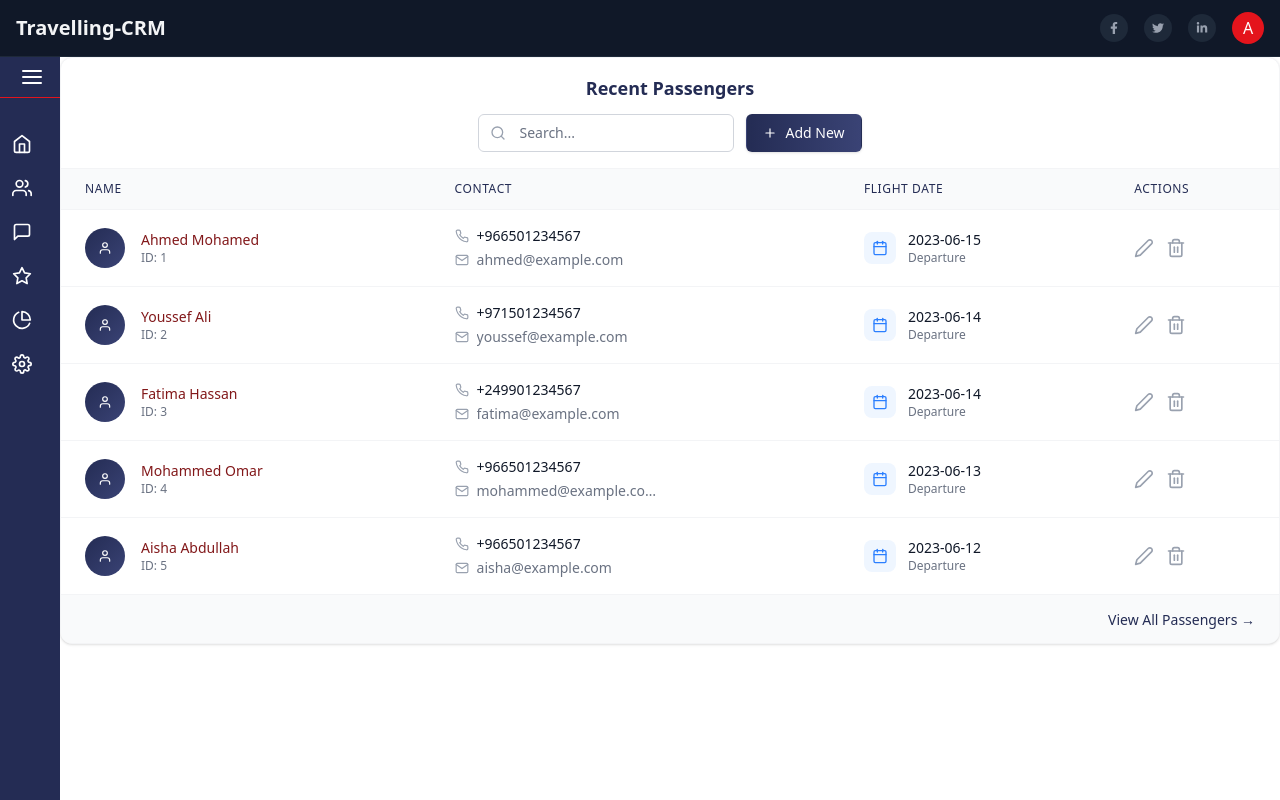
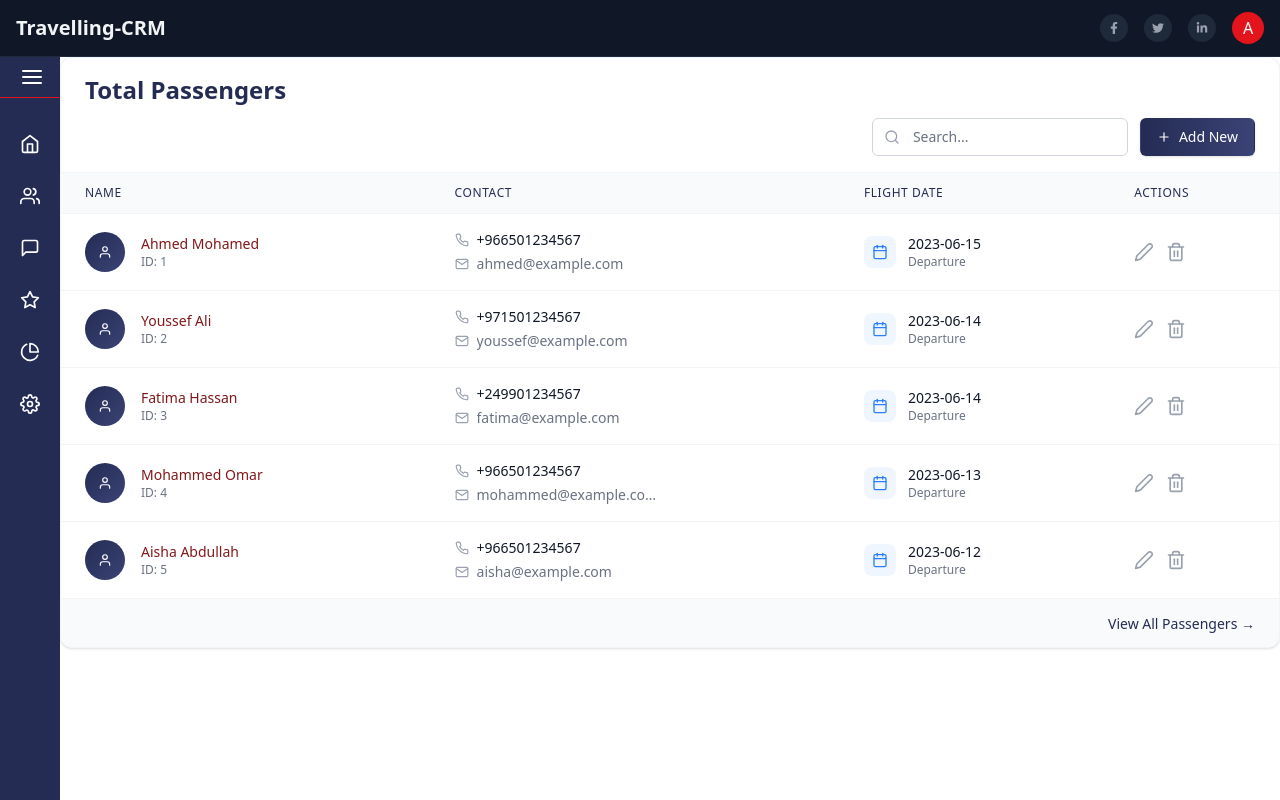
Before and after one commit to shakeel7521951/Traveling-CRM, a React (Vite) app in the folder frontend/: page /passengers in a window 1280 px wide. Built offline with nearby package versions, Linux system fonts and the light colour scheme.

Commit message:
Something

```diff
--- a/frontend/src/components/Home/RecentPassenger.jsx
+++ b/frontend/src/components/Home/RecentPassenger.jsx
@@ -226,7 +226,7 @@ const RecentPassenger = () => {
 
       {showForm && (
         <>
-          <div className="fixed inset-0 bg-black bg-opacity-50 z-40"></div>
+          <div className="fixed inset-0 bg-black bg-opacity-50 z-50 "></div>
           <form onSubmit={handleSubmit}>
             <div
               ref={formRef}
--- a/frontend/src/components/common/SideBaar.jsx
+++ b/frontend/src/components/common/SideBaar.jsx
@@ -9,14 +9,14 @@ import {
   FiSettings,
   FiMenu
 } from 'react-icons/fi';
-import { Link } from 'react-router-dom';
+import { Link, useLocation } from 'react-router-dom';
 
 const NavItem = ({ icon, text, active, path, sidebarOpen, isMobile }) => {
   return (
-    <Link to={path}>
+    <Link to={path} className="block">
       <div
-        className={`flex items-center p-3 cursor-pointer group relative ${
-          active ? 'bg-[#E4141C]' : 'hover:bg-[#2d365a]'
+        className={`flex gap-3 m-2  p-3 cursor-pointer group relative ${
+          active ? '' : 'hover:bg-[#2d365a]'
         }`}
       >
         <span className={`${sidebarOpen || isMobile ? 'mr-3' : 'mx-auto'}`}>
@@ -24,7 +24,6 @@ const NavItem = ({ icon, text, active, path, sidebarOpen, isMobile }) => {
         </span>
         {(sidebarOpen && !isMobile) && <span>{text}</span>}
 
-        {/* Tooltip for when sidebar is closed on desktop */}
         {!sidebarOpen && !isMobile && (
           <div className="absolute left-full ml-2 px-2 py-1 bg-[#242C54] text-white text-sm rounded opacity-0 group-hover:opacity-100 transition-opacity whitespace-nowrap">
             {text}
@@ -35,14 +34,14 @@ const NavItem = ({ icon, text, active, path, sidebarOpen, isMobile }) => {
   );
 };
 
-const Sidebar = ({ activeTab }) => {
+const Sidebar = () => {
   const [sidebarOpen, setSidebarOpen] = useState(false);
   const [isMobile, setIsMobile] = useState(false);
+  const location = useLocation();
 
-  // Check screen size on mount and resize
   useEffect(() => {
     const checkScreenSize = () => {
-      setIsMobile(window.innerWidth < 640); // sm breakpoint
+      setIsMobile(window.innerWidth < 640);
     };
 
     checkScreenSize();
@@ -55,7 +54,6 @@ const Sidebar = ({ activeTab }) => {
     setSidebarOpen(!sidebarOpen);
   };
 
-  // Determine sidebar width based on state and screen size
   const getSidebarWidth = () => {
     if (isMobile) {
       return sidebarOpen ? 'w-15' : 'w-0';
@@ -64,12 +62,21 @@ const Sidebar = ({ activeTab }) => {
     }
   };
 
+  // Determine active tab based on current path
+  const getActiveTab = () => {
+    const path = location.pathname;
+    if (path === '/') return 'dashboard';
+    if (path === '/passengers') return 'passengers';
+    if (path === '/campaigns') return 'campaigns';
+    if (path === '/feedback') return 'feedback';
+    if (path === '/reports') return 'reports';
+    if (path === '/setting') return 'settings';
+    return '';
+  };
+
   return (
     <div
-      className={`bg-[#242C54] text-white transition-all duration-300  h-full z-50 ${
-        getSidebarWidth()
-
-      }`}
+      className={`bg-[#242C54] text-white transition-all duration-300 h-full z-50 ${getSidebarWidth()}`}
     >
       <div className={`px-5 py-2 flex items-center ${isMobile ? 'justify-center' : 'justify-between'} border-b bg-[#242C54] border-[#E4141C]`}>
         {sidebarOpen && !isMobile && (
@@ -82,83 +89,65 @@ const Sidebar = ({ activeTab }) => {
           {sidebarOpen ? (
             <RxCross2 className="text-2xl" />
           ) : (
-            <FiMenu className='text-white ' size={24} />
+            <FiMenu className='text-white' size={24} />
           )}
         </button>
       </div>
 
-      <nav className="mt-6">
-        <div className="flex items-center">
+      <nav className="mt-6 w-full">
         <NavItem
           icon={<FiHome size={20} />}
           text="Dashboard"
-            active={activeTab === 'dashboard'}
+          active={getActiveTab() === 'dashboard'}
           path="/"
           sidebarOpen={sidebarOpen}
           isMobile={isMobile}
         />
-          {sidebarOpen && !isMobile && <span className="text-md"></span>}
-        </div>
 
-        <div className="flex items-center">
         <NavItem
           icon={<FiUsers size={20} />}
           text="Passengers"
-            active={activeTab === 'passengers'}
+          active={getActiveTab() === 'passengers'}
           path="/passengers"
           sidebarOpen={sidebarOpen}
           isMobile={isMobile}
         />
-          {sidebarOpen && !isMobile && <span></span>}
-        </div>
 
-        <div className="flex items-center">
         <NavItem
           icon={<FiMessageSquare size={20} />}
           text="Campaigns"
-            active={activeTab === 'campaigns'}
+          active={getActiveTab() === 'campaigns'}
           path="/campaigns"
           sidebarOpen={sidebarOpen}
           isMobile={isMobile}
         />
-          {sidebarOpen && !isMobile && <span></span>}
-        </div>
 
-        <div className="flex items-center">
         <NavItem
           icon={<FiStar size={20} />}
           text="Feedback"
-            active={activeTab === 'feedback'}
+          active={getActiveTab() === 'feedback'}
           path="/feedback"
           sidebarOpen={sidebarOpen}
           isMobile={isMobile}
         />
-          {sidebarOpen && !isMobile && <span></span>}
-        </div>
 
-        <div className="flex items-center">
         <NavItem
           icon={<FiPieChart size={20} />}
           text="Reports"
-            active={activeTab === 'reports'}
+          active={getActiveTab() === 'reports'}
           path="/reports"
           sidebarOpen={sidebarOpen}
           isMobile={isMobile}
         />
-          {sidebarOpen && !isMobile && <span></span>}
-        </div>
 
-        <div className="flex items-center">
         <NavItem
           icon={<FiSettings size={20} />}
           text="Settings"
-            active={activeTab === 'settings'}
+          active={getActiveTab() === 'settings'}
           path="/setting"
           sidebarOpen={sidebarOpen}
           isMobile={isMobile}
         />
-          {sidebarOpen && !isMobile && <span></span>}
-        </div>
       </nav>
     </div>
   );
--- a/frontend/src/pages/Feedback.jsx
+++ b/frontend/src/pages/Feedback.jsx
@@ -119,8 +119,8 @@ const Feedback = () => {
   return (
     <div className="p-6">
       {/* Header and search/filter */}
-      <div className="flex flex-col md:flex-row justify-between items-start md:items-center mb-6">
-        <h1 className="text-2xl font-bold text-[#242C54] mb-4 md:mb-0">Passenger Feedback</h1>
+      <div className="flex flex-col sm:flex-row justify-between items-start md:items-center mb-6">
+        <h1 className="text-lg sm:text-2xl font-bold text-[#242C54] mb-4 md:mb-0">Passenger Feedback</h1>
 
         <div className="flex flex-col sm:flex-row gap-3 w-full md:w-auto">
           <div className="relative flex-1">
@@ -139,7 +139,7 @@ const Feedback = () => {
             />
           </div>
 
-          <div className="relative">
+          <div className="relative flex-1">
             <div className="absolute inset-y-0 left-0 pl-3 flex items-center pointer-events-none">
               <FiFilter className="text-gray-500" />
             </div>
--- a/frontend/src/pages/Passengers.jsx
+++ b/frontend/src/pages/Passengers.jsx
@@ -124,10 +124,10 @@ const Passengers = () => {
 
   return (
     <div className="bg-white rounded-xl shadow-sm border border-gray-100 overflow-hidden">
-      <div className="px-6 py-4 border-b border-gray-100 flex justify-between items-center flex-col gap-3">
-        <h3 className="text-lg whitespace-nowrap sm:text-lg font-semibold text-[#242C54]">Recent Passengers</h3>
-        <div className="flex flex-col sm:flex-row gap-3 ">
-          <div className="relative">
+      <div className="px-6 py-4 border-b border-gray-100  items-center flex-col gap-3">
+        <h3 className="text-2xl whitespace-nowrap mb-3 font-semibold text-[#242C54]">Total Passengers</h3>
+        <div className="flex flex-col sm:flex-row sm:justify-end gap-3 ">
+          <div className="relative ">
             <div className="absolute inset-y-0 left-0 pl-3 flex items-center pointer-events-none">
               <FiSearch className="text-gray-400" />
             </div>
```
Lines whose indentation alone changed are shown as unchanged.
